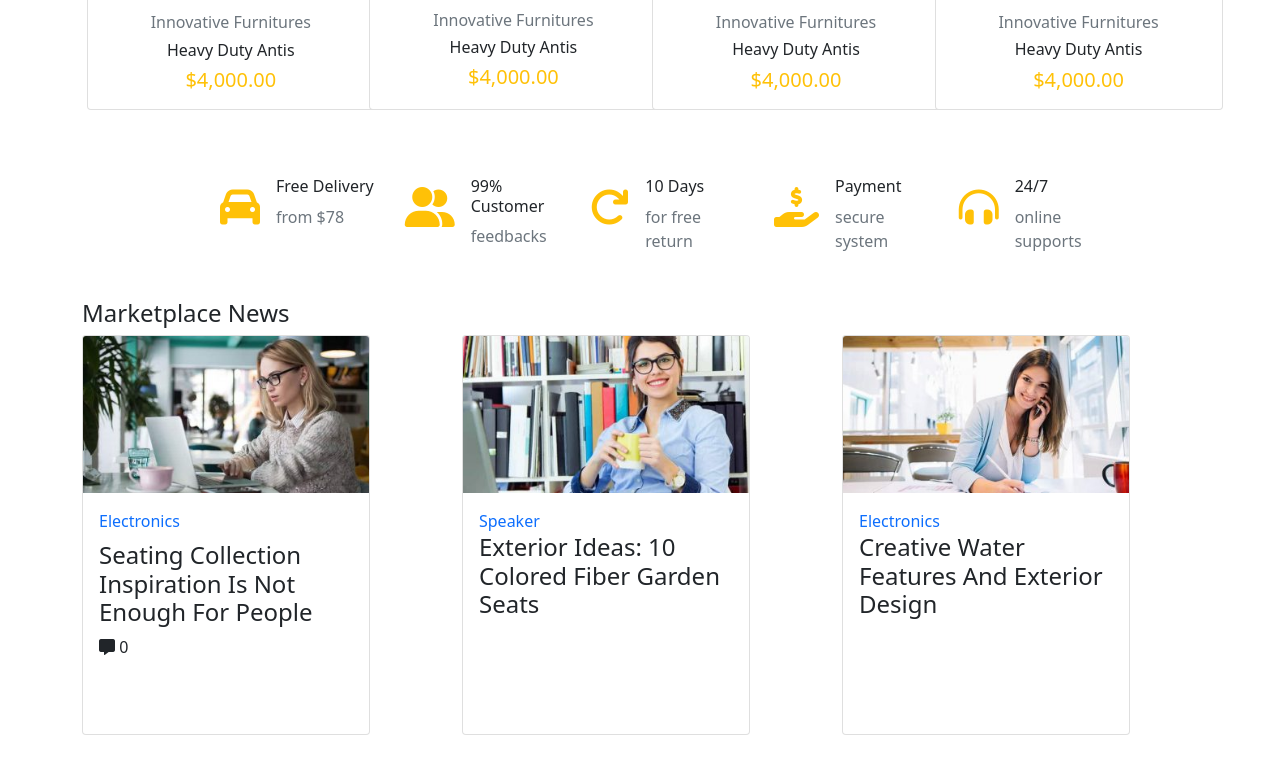
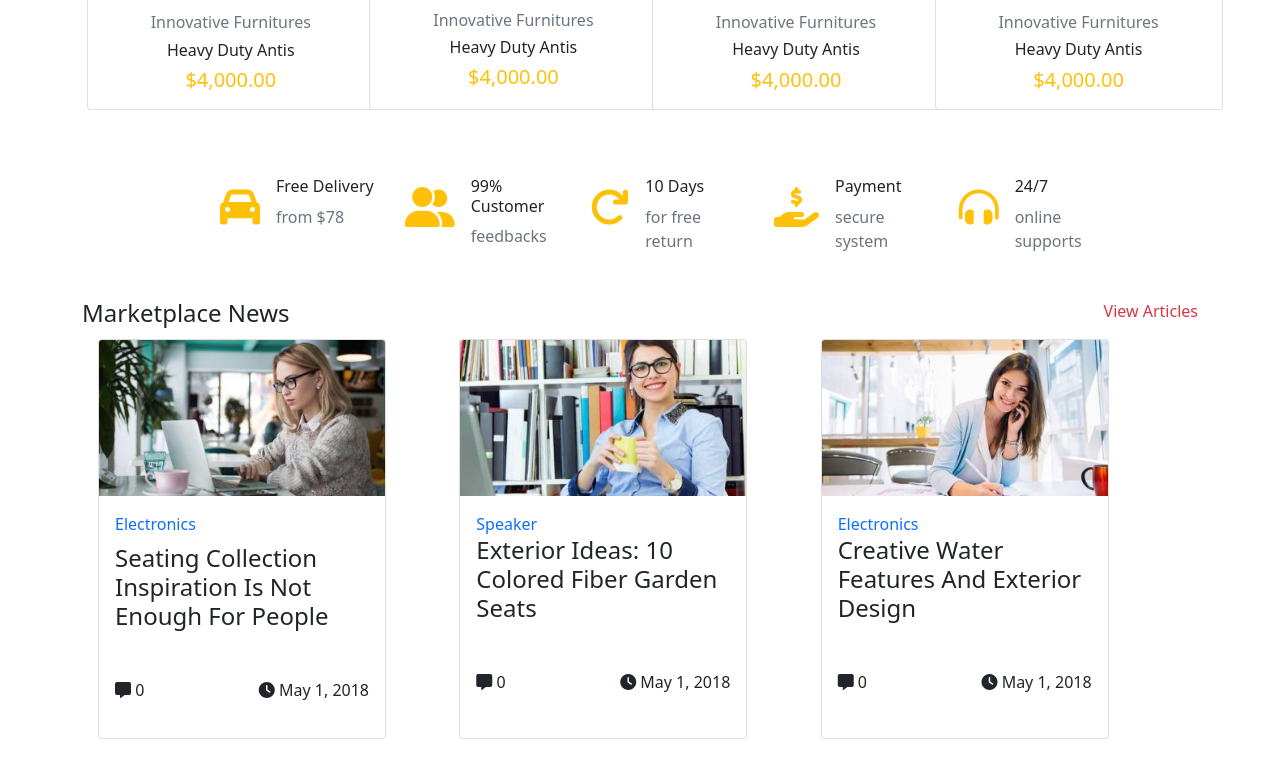
Before and after one commit to abujakariacse/marketo-furniture-ecommerce, a plain HTML site: page index.html in a window 1280 px wide. Shown: the part 1306-2075 px from the top of the page. Drawn offline with nearby package versions, Linux system fonts and the light colour scheme.

Commit message:
news added

```diff
--- a/index.html
+++ b/index.html
@@ -271,16 +271,26 @@
         </section>
         <!-- News Section -->
         <section class="container">
-            <h4>Marketplace News</h4>
-            <div class="row">
+            <div class="d-flex justify-content-between">
+                <h4>Marketplace News</h4>
+                <p class="text-danger">View Articles</p>
+            </div>
+            <div class="container row g-3">
                 <div class="col-12 col-sm-12 col-md-4 col-lg-4 col-xl-4 col-xxl-4">
                     <div class="card" style="width: 18rem;">
                         <img src="images/seating.jpg" class="card-img-top" alt="...">
                         <div class="card-body">
                             <p class="card-title text-primary">Electronics</p>
                             <h4 class="card-text">Seating Collection Inspiration Is Not Enough For People</h4>
-                            <span><i class="fa-solid fa-message"></i></span>
-                            <span>0</span>
+                            <div class="d-flex justify-content-between align-items-center mt-5">
+                                <div><span><i class="fa-solid fa-message"></i></span>
+                                    <span>0</span>
+                                </div>
+                                <div>
+                                    <span><i class="fa-solid fa-clock"></i></span>
+                                    <span>May 1, 2018</span>
+                                </div>
+                            </div>
                         </div>
                     </div>
                 </div>
@@ -290,6 +300,15 @@
                         <div class="card-body">
                             <span class="card-title text-primary">Speaker</span>
                             <h4 class="card-text">Exterior Ideas: 10 Colored Fiber Garden Seats</h4>
+                            <div class="d-flex justify-content-between align-items-center mt-5">
+                                <div><span><i class="fa-solid fa-message"></i></span>
+                                    <span>0</span>
+                                </div>
+                                <div>
+                                    <span><i class="fa-solid fa-clock"></i></span>
+                                    <span>May 1, 2018</span>
+                                </div>
+                            </div>
 
                         </div>
                     </div>
@@ -300,7 +319,15 @@
                         <div class="card-body">
                             <span class="card-title text-primary">Electronics</span>
                             <h4 class="card-text">Creative Water Features And Exterior Design</h4>
-
+                            <div class="d-flex justify-content-between align-items-center mt-5">
+                                <div><span><i class="fa-solid fa-message"></i></span>
+                                    <span>0</span>
+                                </div>
+                                <div>
+                                    <span><i class="fa-solid fa-clock"></i></span>
+                                    <span>May 1, 2018</span>
+                                </div>
+                            </div>
                         </div>
                     </div>
                 </div>
```
